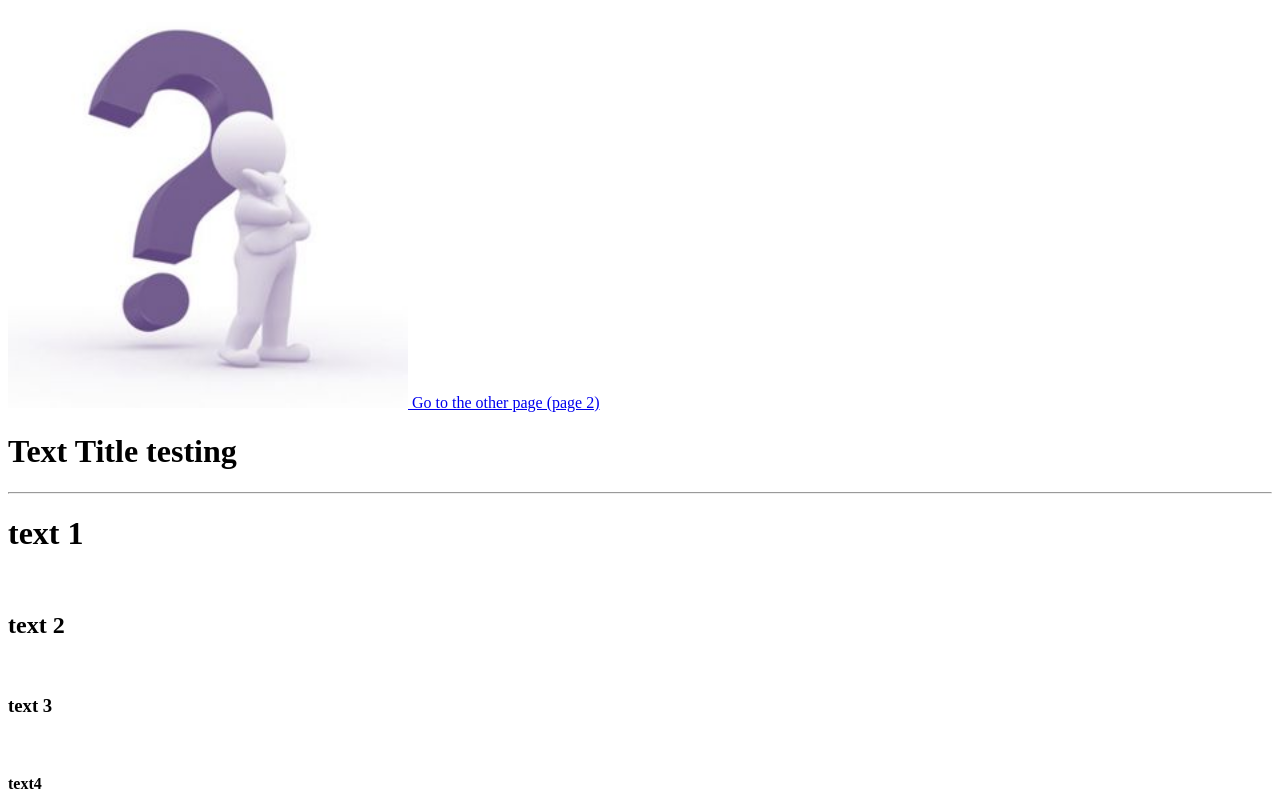
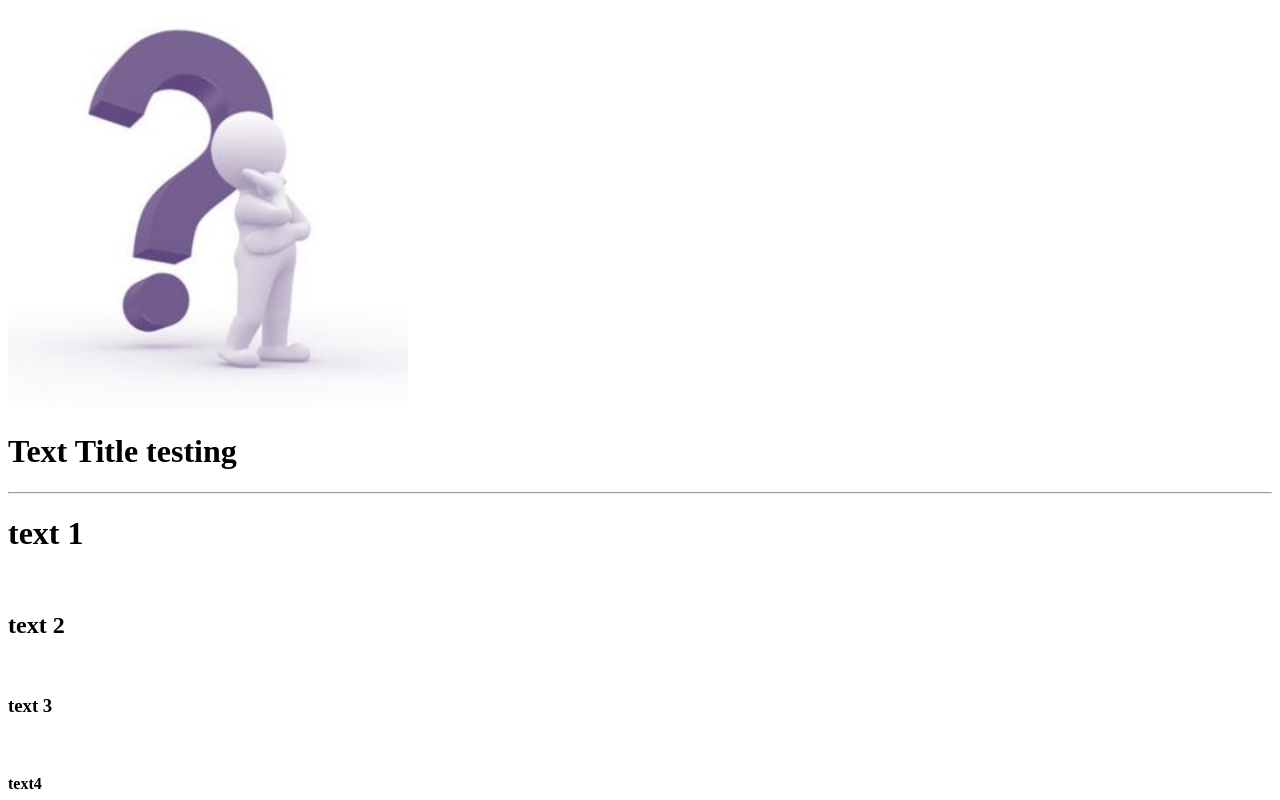
Before and after one commit to zanlol/websitetestzn, a plain HTML site: page index.html in a window 1280 px wide. Shown: the top 800 px of the page. Drawn offline with Linux system fonts and the light colour scheme.

Commit message:
Update index.html

```diff
--- a/index.html
+++ b/index.html
@@ -10,9 +10,6 @@
     <a href="https://en.wikipedia.org/wiki/Question_mark" target=_blank>
     <img src="testtimage.jpg" height="400" width="400" alt="this is an image of a question" title="this is a question image">
 </a>
-    <a href="page2.html" target=_blank title="This will take you to google">
-        Go to the other page (page 2)
-    </a>
 
     <!--Below are the basics-->
     <h1>Text Title testing</h1>
```
